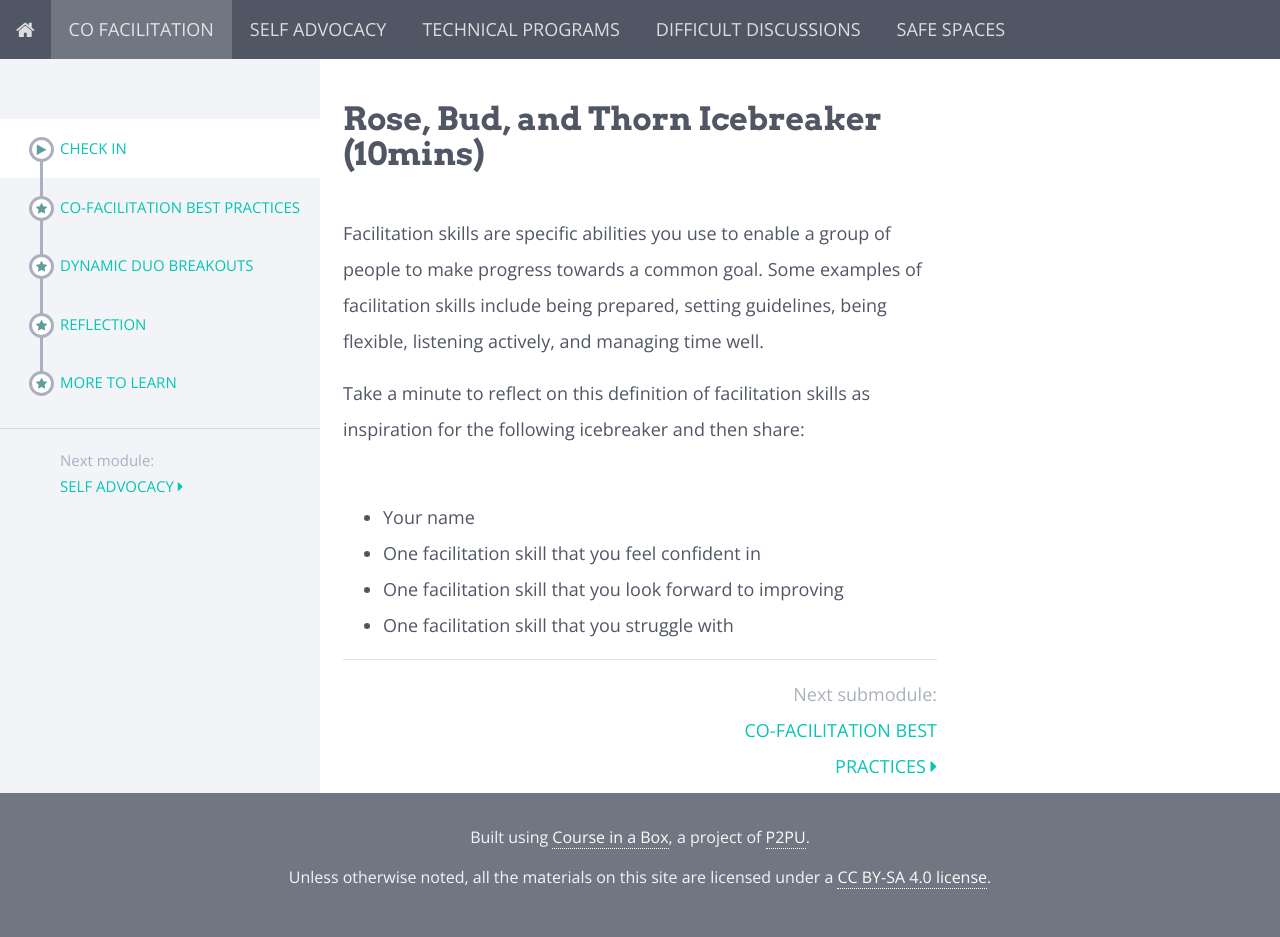
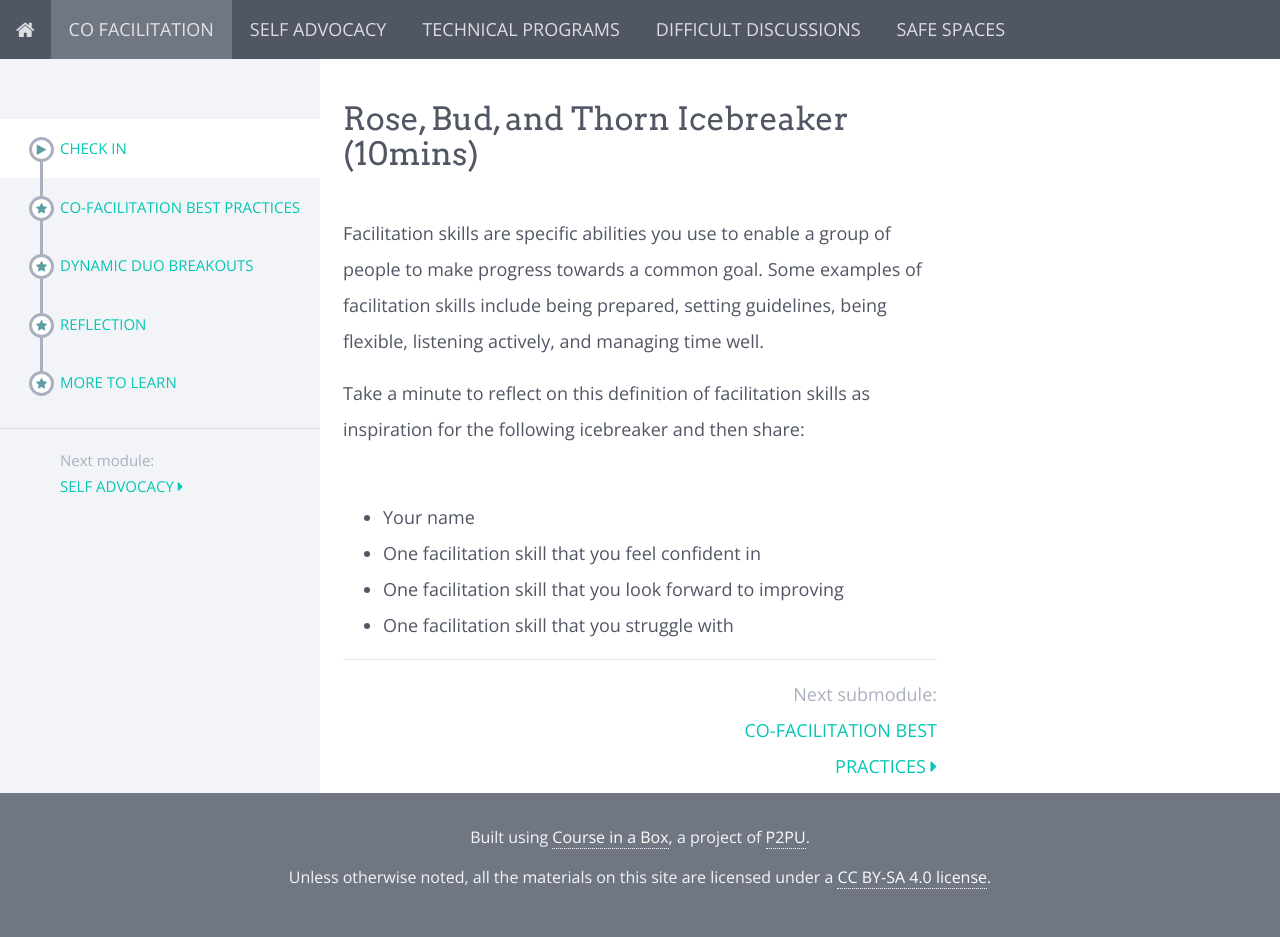
Before and after one commit to p2pu/advanced-facilitation, a Jekyll site: the page built from modules/Co-Facilitation/_posts/2000-01-01-check-in.md, in a window 1280 px wide. Built offline with Jekyll 4.4.1, drawn with Linux system fonts in a browser that asks for light colours; nearby versions of some CDN libraries.

```diff
--- a/modules/Co-Facilitation/_posts/2000-01-01-check-in.md
+++ b/modules/Co-Facilitation/_posts/2000-01-01-check-in.md
@@ -3,7 +3,7 @@ title: Check In
 ---
 
 
-## **Rose, Bud, and Thorn Icebreaker (10mins)**
+## Rose, Bud, and Thorn Icebreaker (10mins)
 <br>
 Facilitation skills are specific  abilities you  use to enable a group of people to make progress towards a common goal. Some examples of facilitation skills include being prepared, setting guidelines, being flexible, listening actively, and managing time well.
 <br>
```
